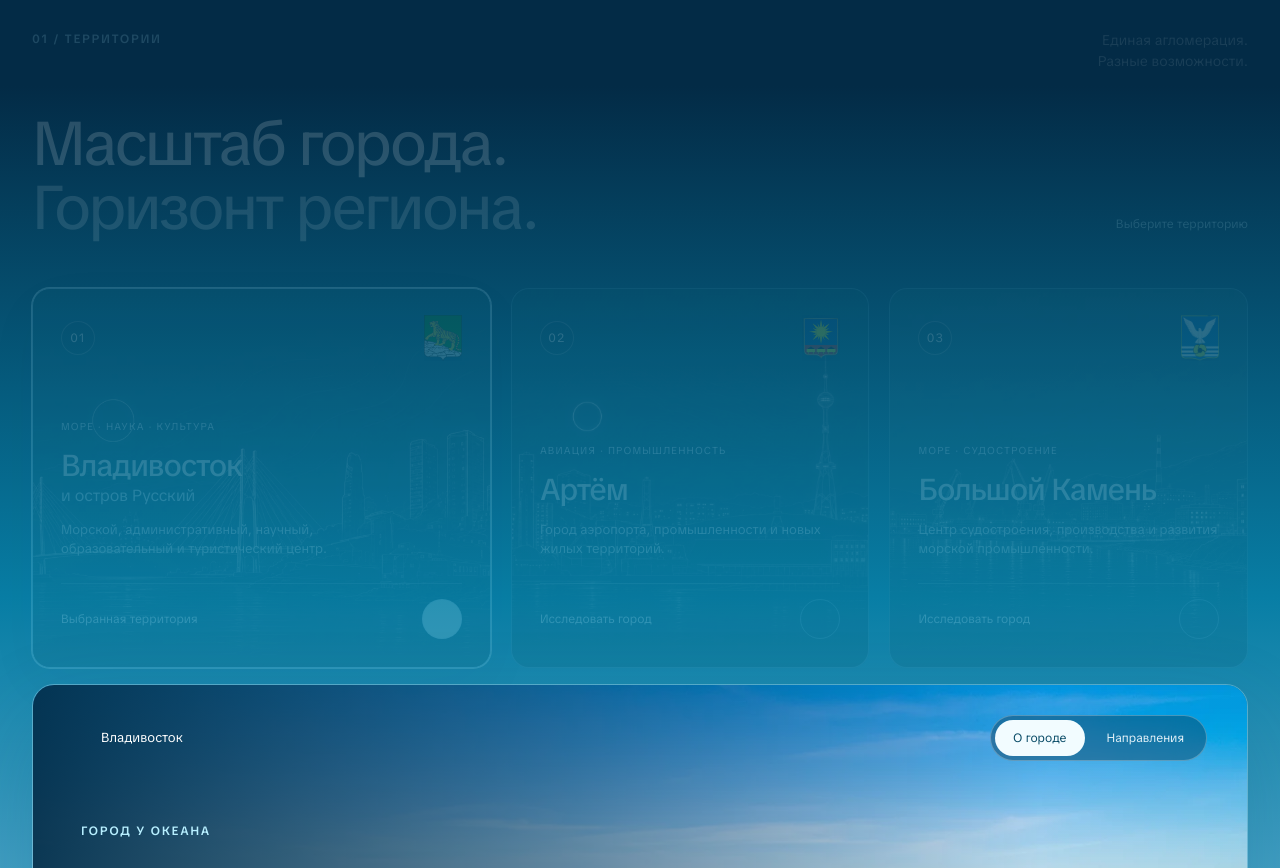
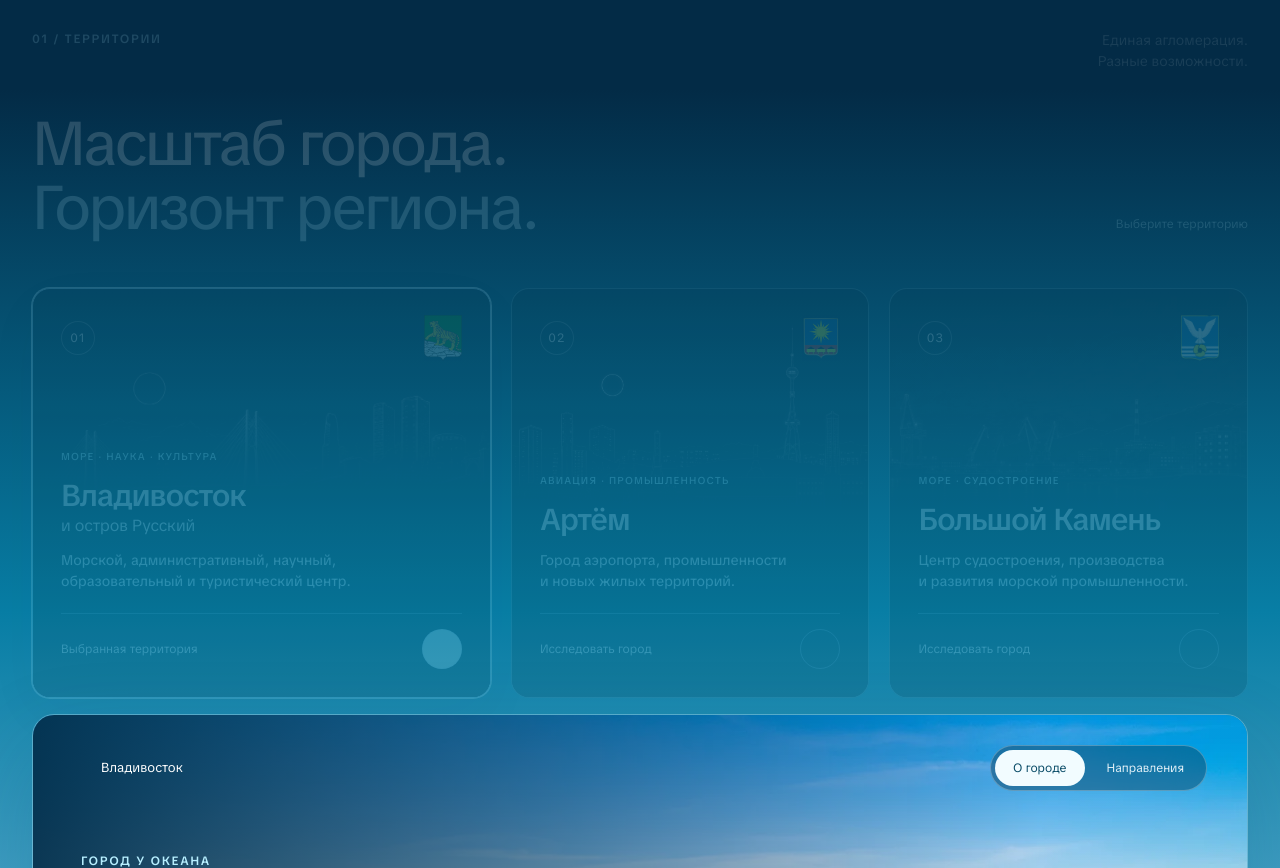
Before and after one commit to IMONsergey/25-erdc, a React (Vite) app: page / in a window 1280 px wide. Shown: the part 900-1768 px from the top of the page. Built offline with nearby package versions, Linux system fonts and the light colour scheme; some icons are missing.

Commit message:
Restore city card contrast with deep teal surfaces and protected text area

```diff
--- a/src/refinements.css
+++ b/src/refinements.css
@@ -5,7 +5,7 @@
   --page: #f0f8ff;
   --royal: #1265eb;
   --ocean-deep: #032b46;
-  --city-tile: #075d77;
+  --city-tile: #04364a;
 }
 .shell {
   width: min(var(--shell), calc(100% - var(--gutter) * 2));
@@ -91,6 +91,10 @@
 .region-section .section-kicker {
   color: #b7efff;
 }
+.region-section .section-title > span {
+  color: #bceafa;
+  opacity: 1;
+}
 .regions-heading {
   display: flex;
   justify-content: space-between;
@@ -119,9 +123,9 @@
   grid-template-columns: 1fr 1fr 1.28fr;
 }
 .city-card {
-  height: clamp(380px, 29vw, 480px);
+  height: clamp(410px, 30vw, 500px);
   border-radius: 18px;
-  border-color: #a6dfff59;
+  border-color: #91d7ed80;
   background: var(--city-tile);
   transition:
     transform 0.65s var(--ease),
@@ -137,39 +141,43 @@
     0 18px 60px #00365038;
 }
 .city-photo {
-  opacity: 0.9;
-  object-position: 50% 65%;
+  inset: 0 0 auto;
+  height: 70%;
+  opacity: 0.78;
+  object-position: 50% 75%;
   /* Keep Figma's linework while deriving its colour from the shared sea palette. */
   mix-blend-mode: screen;
-  filter: grayscale(1) contrast(1.2);
+  filter: grayscale(1) contrast(1.35);
   transition:
     transform 1.3s var(--ease),
     opacity 0.7s;
 }
 .city-card.is-emphasized .city-photo {
   transform: scale(1.075);
-  opacity: 1;
+  opacity: 0.9;
 }
 .city-card-shade {
   background: linear-gradient(
     180deg,
-    #03415310,
-    transparent 35%,
-    #03415320 72%,
-    #03415380 100%
+    #04364a10,
+    #04364a18 24%,
+    #032e4080 42%,
+    #032e40f2 64%,
+    #032e40 100%
   );
 }
 .city-card-light {
   position: absolute;
   inset: 0;
-  z-index: 2;
+  z-index: 0;
   pointer-events: none;
   opacity: 0;
   background: radial-gradient(
     350px circle at var(--pointer-x, 50%) var(--pointer-y, 0%),
-    #c8f9ff24,
+    #c8f9ff18,
     transparent 70%
   );
+  mask-image: linear-gradient(#000, #000 30%, transparent 65%);
   transition: opacity 0.5s;
 }
 .city-card:hover .city-card-light {
@@ -178,6 +186,7 @@
 .city-card-top {
   inset: 26px 28px auto;
   align-items: center;
+  z-index: 1;
 }
 .city-number {
   display: grid;
@@ -215,9 +224,13 @@
 .city-card-body {
   padding: 28px;
   gap: 15px;
+  z-index: 1;
+  background: linear-gradient(180deg, #032e4000, #032e40f2 72px, #032e40 130px);
 }
 .city-card-body > strong {
   font-size: clamp(28px, 2.35vw, 43px);
+  font-weight: 600;
+  color: #ffffff;
   max-width: none;
   letter-spacing: -0.04em;
   line-height: 1.04;
@@ -227,7 +240,7 @@
   font-size: 16px;
   letter-spacing: -0.01em;
   font-weight: 400;
-  color: #dbf4fb;
+  color: #edfaff;
   margin-top: 7px;
 }
 .city-card-body > span.city-type {
@@ -235,19 +248,22 @@
   font-size: 10px;
   text-transform: uppercase;
   letter-spacing: 0.11em;
-  color: #e3f5ff;
+  color: #b7efff;
+  font-weight: 500;
 }
 .city-card-body > span.city-card-description {
   min-height: 48px;
   max-width: 310px;
-  font-size: 13px;
-  color: #e0edf2;
+  font-size: 14px;
+  font-weight: 450;
+  color: #edfaff;
   line-height: 1.5;
 }
 .city-card-link {
   font-size: 12px;
   padding-top: 15px;
-  border-top: 1px solid #d1edff44;
+  border-top: 1px solid #a0d8eb66;
+  color: #ffffff;
   gap: 12px;
 }
 .city-card-arrow {
```
